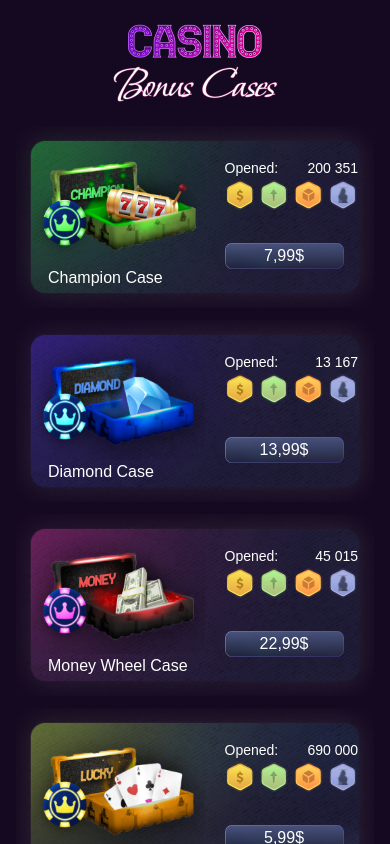
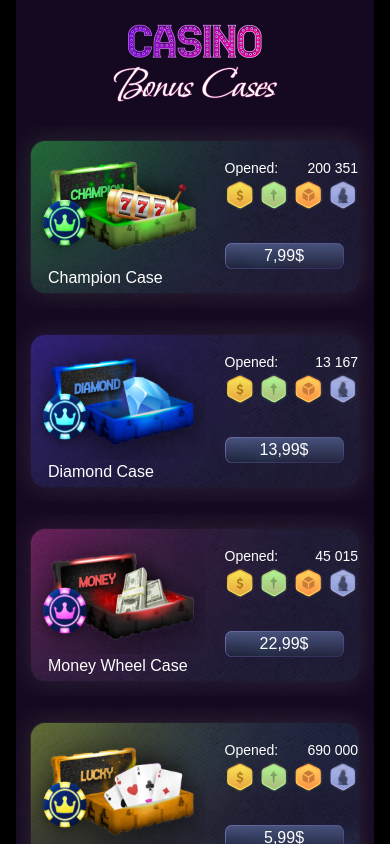
Before and after one commit to Shovgur/fortune, a React (Vite) app: page /case in a window 390 px wide. Built offline with nearby package versions, Linux system fonts and the light colour scheme.

Commit message:
Revert "fix: image"
This reverts commit dd1fd122827e027597b97e0a4e7dcf1048004c36.

```diff
--- a/src/CaseComponents/CasePage.tsx
+++ b/src/CaseComponents/CasePage.tsx
@@ -35,8 +35,8 @@ const cases = [
 
 const CasePage: React.FC = () => {
   return (
-    <div className="relative bg-cover bg-[#150921] lg:bg-inherit flex flex-col items-center justify-end overflow-auto">
-      <div className="flex flex-col z-20 gap-4 lg:gap-16 items-center h-screen lg:h-full">
+    <div className="relative bg-cover bg-[#150921] lg:bg-inherit flex flex-col items-center justify-end">
+      <div className="flex flex-col z-20 gap-4 lg:gap-16 items-center h-screen lg:h-full overflow-auto">
         <div className="flex justify-start items-center text-white w-full xl:pl-12 2xl:pl-16 sm:pl-9">
           <div
             style={{ backgroundImage: `url(${bg_for_button})` }}
--- a/src/CaseComponents/CaseRoulette.tsx
+++ b/src/CaseComponents/CaseRoulette.tsx
@@ -135,7 +135,7 @@ const McRoulette = ({
         </div>
         <div className="lg:w-full w-screen overflow-hidden relative bg-[#343b61] bg-opacity-30 mt-14 py-3">
           <div className="z-[1100] absolute top-0 left-1/2 -translate-x-1/2 h-full w-[3px] bg-[url('/public/icons/win_devider.svg')]" />
-          <div className=" absolute top-1/2 left-1/2 2xl:h-[220px] 2xl:w-[220px] lg:w-[134px] lg:h-[134px] w-[166px] h-[166px] -translate-y-1/2  bg-[url(/public/Perk.png)] -translate-x-1/2 bg-cover" />
+          <div className=" absolute top-1/2 left-1/2 2xl:h-[220px] 2xl:w-[220px] lg:w-[134px] lg:h-[134px] -translate-y-1/2  bg-[url(/public/Perk.png)] -translate-x-1/2 bg-cover" />
           <div
             ref={chipRef}
             className="left-0 relative flex items-center h-[186px] lg:h-full whitespace-nowrap"
--- a/src/DialogWheel.tsx
+++ b/src/DialogWheel.tsx
@@ -87,7 +87,7 @@ const DialogWhell = () => {
   return winWindowOpen && winner ? (
     <WinWindow winner={{ title: winner.title }} />
   ) : (
-    <div className="bg-[url('../public/fortune_wheel_bg.png')] bg-center bg-cover py-9 lg:w-[70vw] w-full h-[940px] max-h-[calc(100vh-60px)] lg:max-h-100vh flex flex-col items-center justify-end rounded-none lg:rounded-[24px]">
+    <div className="bg-[url('../public/fortune_wheel_bg.png')] bg-center bg-cover py-9 w-[70vw] h-[940px] max-h-[calc(100vh-60px)] flex flex-col items-center justify-end rounded-[24px]">
       <div className="lg:flex w-full pt-9 hidden pl-9">
         <div
           style={{ backgroundImage: `url(${bg_for_button})` }}
--- a/src/WinWindow.tsx
+++ b/src/WinWindow.tsx
@@ -1,14 +1,11 @@
 import Button from "./Button";
 import continue_bg from "../public/Item/Button/continue_bg.png";
-import wheel_prize from "..//public/Item/whell_prize.png";
-
-import win_window_text from "../public/Item/win_window_text.png";
 
 type Props = {
   winner: {
     title?: string;
-    chip_name?: string;
-    chip_value?: string;
+    chip_name?:string;
+    chip_value?:string
   };
 };
 
@@ -24,14 +21,14 @@ export default function WinWindow({ winner }: Props) {
         <div className="relative mt-10 flex justify-center">
           <img
             className="relative w-[200px] lg:w-[316px]"
-            src={wheel_prize}
+            src={"/public/Item/whell_prize.png"}
             alt=""
           />
         </div>
         <div className="relative z-10 text-white text-center text-[32px] lg:text-[64px] flex flex-col items-center gap-11 font-bold uppercase">
           <img
             className="lg:max-w-[421px] max-w-[212px]"
-            src={win_window_text}
+            src="../public/Item/win_window_text.png"
             alt="win_text"
           />
           <p>{winner.title || winner.chip_name}</p>
--- a/src/index.css
+++ b/src/index.css
@@ -11,10 +11,12 @@
 }
 
 body {
-  overflow: auto;
-  width:100%;
+  display: flex;
+  justify-content: center;
+  align-items: center;
   background-color: black;
   height: 100vh;
+  overflow: hidden;
 }
 .background-luck {
   background: url('LuckBackground.png');
```
